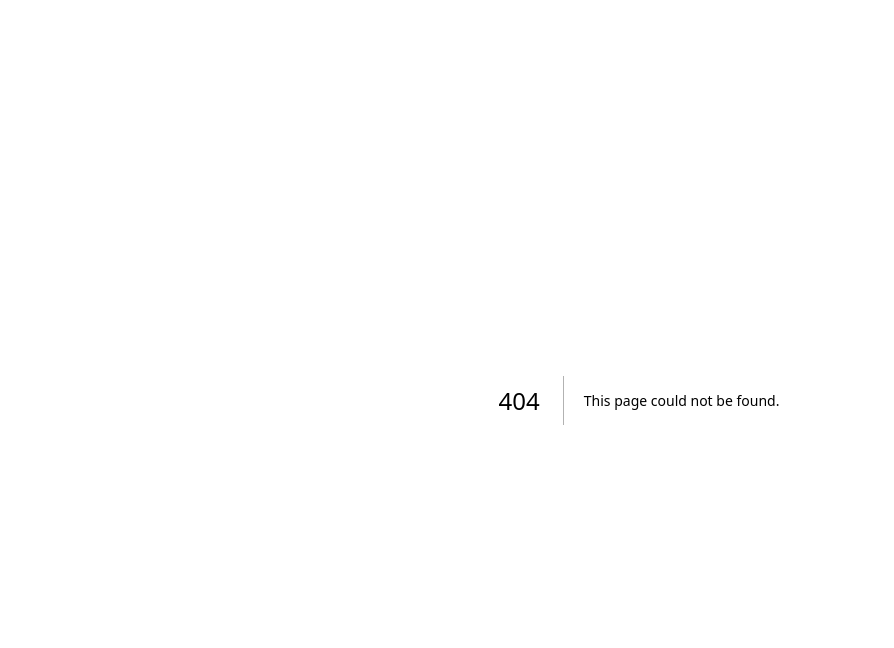
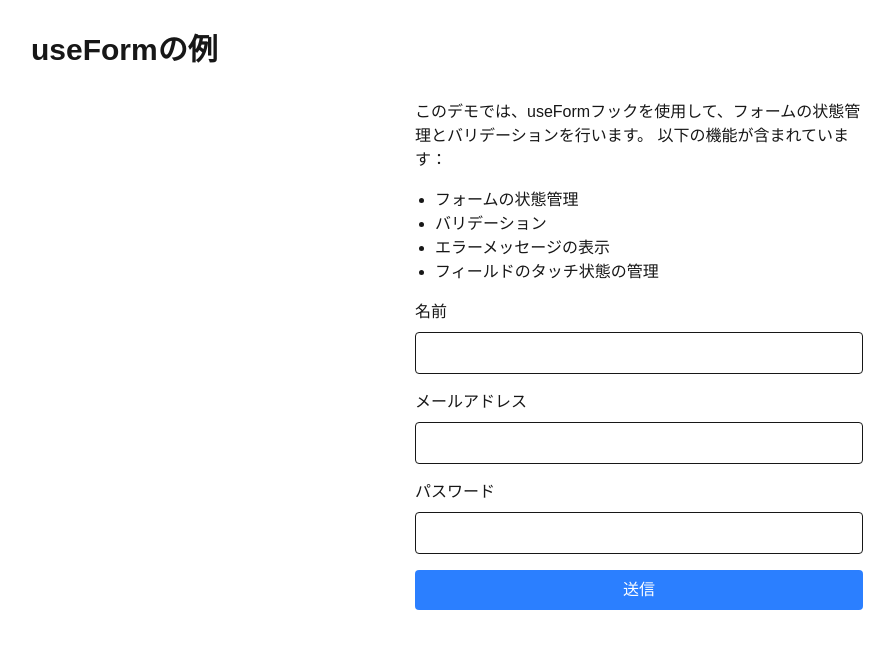
Before and after one commit to fukadashigeru/custom-hooks-practice, a Next.js app: page /form in a window 1280 px wide. Before the commit this address had no page. Shown: the top 648 px of the page, without its empty margins (1-895 px from the left). Built offline with nearby package versions, Linux system fonts and the light colour scheme.

Commit message:
add useForm

```diff
--- /dev/null
+++ b/src/app/form/page.tsx
@@ -0,0 +1,22 @@
+import { FormDemo } from '../../components/FormDemo';
+
+export default function FormPage() {
+  return (
+    <main className="min-h-screen p-8">
+      <h1 className="text-3xl font-bold mb-8">useFormの例</h1>
+      <div className="max-w-md mx-auto">
+        <p className="mb-4">
+          このデモでは、useFormフックを使用して、フォームの状態管理とバリデーションを行います。
+          以下の機能が含まれています：
+        </p>
+        <ul className="list-disc pl-5 mb-4">
+          <li>フォームの状態管理</li>
+          <li>バリデーション</li>
+          <li>エラーメッセージの表示</li>
+          <li>フィールドのタッチ状態の管理</li>
+        </ul>
+        <FormDemo />
+      </div>
+    </main>
+  );
+}
--- a/src/app/page.tsx
+++ b/src/app/page.tsx
@@ -86,6 +86,17 @@ export default function Home() {
               Fetchデモを見る
             </Link>
           </div>
+
+          <div className="p-4 border rounded">
+            <h2 className="text-xl font-semibold mb-2">useFormの例</h2>
+            <p className="mb-4">フォームの状態管理とバリデーションを行うカスタムフックの例です。</p>
+            <Link
+              href="/form"
+              className="inline-block px-4 py-2 bg-blue-500 text-white rounded hover:bg-blue-600"
+            >
+              Formデモを見る
+            </Link>
+          </div>
         </div>
       </main>
       <footer className="row-start-3 flex gap-[24px] flex-wrap items-center justify-center">
--- /dev/null
+++ b/src/components/FormDemo.tsx
@@ -0,0 +1,109 @@
+"use client";
+
+import { useForm } from '../hooks/useForm';
+
+interface FormValues {
+  name: string;
+  email: string;
+  password: string;
+}
+
+export function FormDemo() {
+  const validate = (values: FormValues) => {
+    const errors: Record<string, string> = {};
+
+    if (!values.name) {
+      errors.name = '名前は必須です';
+    }
+
+    if (!values.email) {
+      errors.email = 'メールアドレスは必須です';
+    } else if (!/^[A-Z0-9._%+-]+@[A-Z0-9.-]+\.[A-Z]{2,}$/i.test(values.email)) {
+      errors.email = '有効なメールアドレスを入力してください';
+    }
+
+    if (!values.password) {
+      errors.password = 'パスワードは必須です';
+    } else if (values.password.length < 6) {
+      errors.password = 'パスワードは6文字以上必要です';
+    }
+
+    return errors;
+  };
+
+  const onSubmit = (values: FormValues) => {
+    alert(JSON.stringify(values, null, 2));
+  };
+
+  const { values, errors, touched, handleChange, handleBlur, handleSubmit } = useForm({
+    initialValues: {
+      name: '',
+      email: '',
+      password: '',
+    },
+    validate,
+    onSubmit,
+  });
+
+  return (
+    <form onSubmit={handleSubmit} className="space-y-4">
+      <div>
+        <label className="block mb-2">名前</label>
+        <input
+          type="text"
+          name="name"
+          value={values.name}
+          onChange={handleChange}
+          onBlur={handleBlur}
+          className={`w-full p-2 border rounded ${
+            touched.name && errors.name ? 'border-red-500' : ''
+          }`}
+        />
+        {touched.name && errors.name && (
+          <p className="text-red-500 text-sm mt-1">{errors.name}</p>
+        )}
+      </div>
+
+      <div>
+        <label className="block mb-2">メールアドレス</label>
+        <input
+          type="email"
+          name="email"
+          value={values.email}
+          onChange={handleChange}
+          onBlur={handleBlur}
+          className={`w-full p-2 border rounded ${
+            touched.email && errors.email ? 'border-red-500' : ''
+          }`}
+        />
+        {touched.email && errors.email && (
+          <p className="text-red-500 text-sm mt-1">{errors.email}</p>
+        )}
+      </div>
+
+      <div>
+        <label className="block mb-2">パスワード</label>
+        <input
+          type="password"
+          name="password"
+          value={values.password}
+          onChange={handleChange}
+          onBlur={handleBlur}
+          className={`w-full p-2 border rounded ${
+            touched.password && errors.password ? 'border-red-500' : ''
+          }`}
+        />
+        {touched.password && errors.password && (
+          <p className="text-red-500 text-sm mt-1">{errors.password}</p>
+        )}
+      </div>
+
+      <button
+        type="submit"
+        className="w-full px-4 py-2 bg-blue-500 text-white rounded hover:bg-blue-600"
+      >
+        送信
+      </button>
+    </form>
+  );
+}
--- /dev/null
+++ b/src/hooks/useForm.ts
@@ -0,0 +1,92 @@
+"use client";
+
+import { useState, useCallback } from 'react';
+
+interface FormErrors {
+  [key: string]: string;
+}
+
+interface FormState<T> {
+  values: T;
+  errors: FormErrors;
+  touched: { [key: string]: boolean };
+}
+
+interface UseFormOptions<T> {
+  initialValues: T;
+  validate?: (values: T) => FormErrors;
+  onSubmit: (values: T) => void;
+}
+
+export const useForm = <T extends Record<string, any>>({
+  initialValues,
+  validate,
+  onSubmit,
+}: UseFormOptions<T>) => {
+  const [state, setState] = useState<FormState<T>>({
+    values: initialValues,
+    errors: {},
+    touched: {},
+  });
+
+  const handleChange = useCallback(
+    (e: React.ChangeEvent<HTMLInputElement | HTMLTextAreaElement>) => {
+      const { name, value } = e.target;
+      setState((prev) => ({
+        ...prev,
+        values: {
+          ...prev.values,
+          [name]: value,
+        },
+        touched: {
+          ...prev.touched,
+          [name]: true,
+        },
+      }));
+    },
+    []
+  );
+
+  const handleBlur = useCallback(
+    (e: React.FocusEvent<HTMLInputElement | HTMLTextAreaElement>) => {
+      const { name } = e.target;
+      setState((prev) => ({
+        ...prev,
+        touched: {
+          ...prev.touched,
+          [name]: true,
+        },
+      }));
+    },
+    []
+  );
+
+  const handleSubmit = useCallback(
+    (e: React.FormEvent) => {
+      e.preventDefault();
+      const errors = validate ? validate(state.values) : {};
+      setState((prev) => ({
+        ...prev,
+        errors,
+        touched: Object.keys(prev.values).reduce(
+          (acc, key) => ({ ...acc, [key]: true }),
+          {}
+        ),
+      }));
+
+      if (Object.keys(errors).length === 0) {
+        onSubmit(state.values);
+      }
+    },
+    [state.values, validate, onSubmit]
+  );
+
+  return {
+    values: state.values,
+    errors: state.errors,
+    touched: state.touched,
+    handleChange,
+    handleBlur,
+    handleSubmit,
+  };
+};
```
